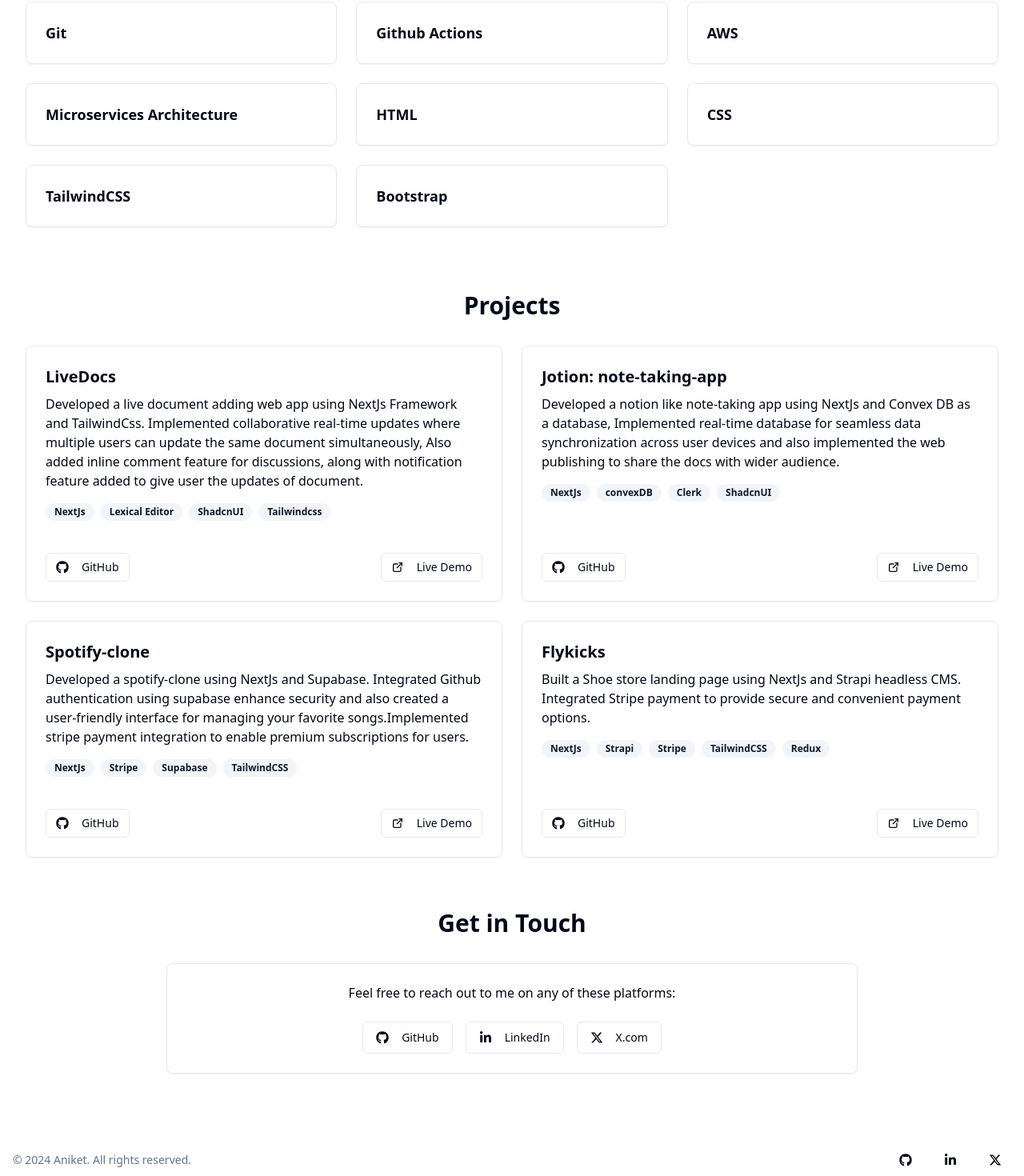
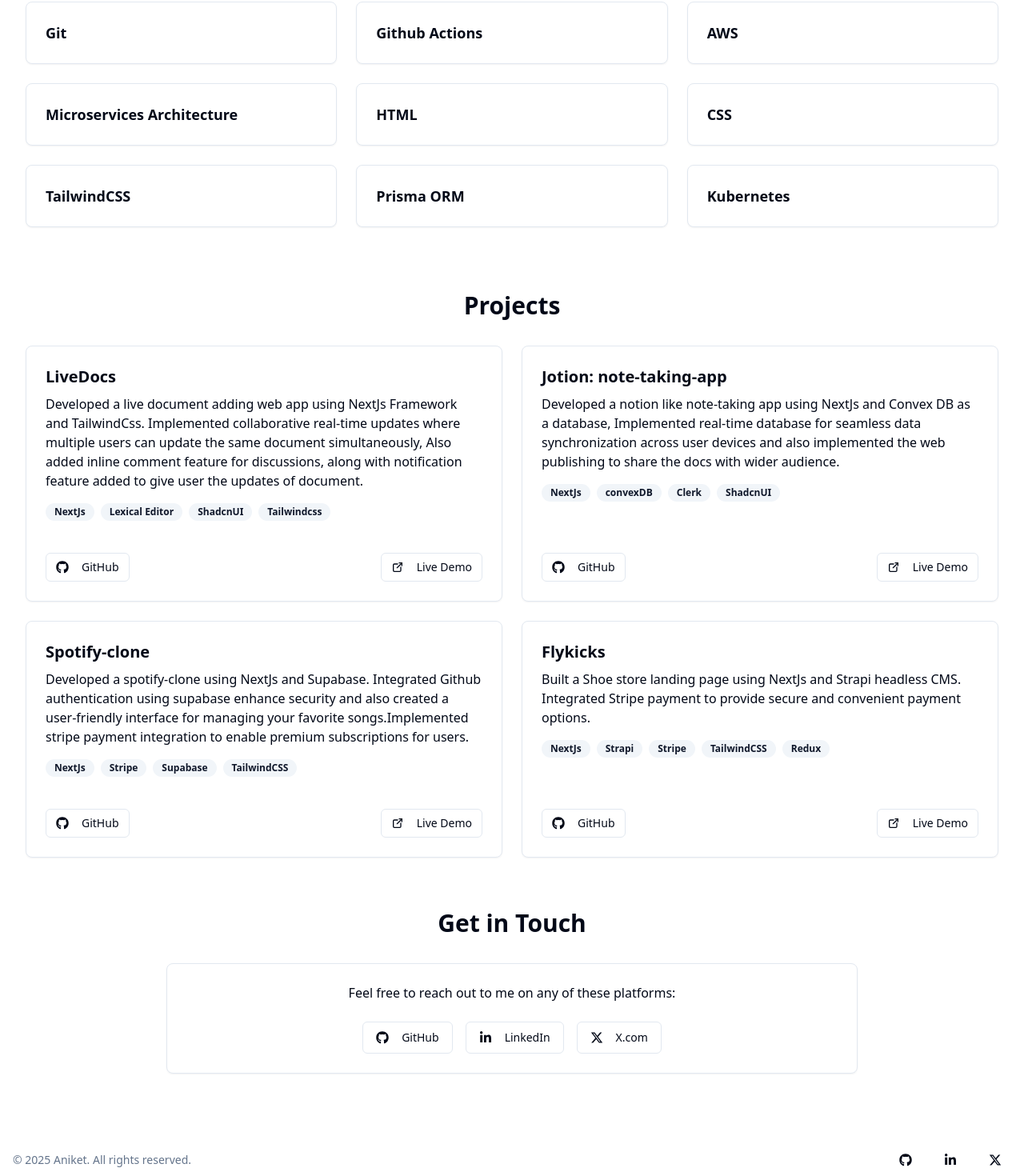
Before and after one commit to Anonymous1608/my-portfolio, a React (Vite) app: page / in a window 1280 px wide. Shown: the part 3024-4494 px from the top of the page at 80% size. Built offline with nearby package versions, Linux system fonts and the light colour scheme.

Commit message:
minor changes

```diff
--- a/src/cms/data.js
+++ b/src/cms/data.js
@@ -104,7 +104,11 @@
       level: "Intermediate",
     },
     {
-      name: "Bootstrap",
+      name: "Prisma ORM",
+      level: "Intermediate",
+    },
+    {
+      name: "Kubernetes",
       level: "Intermediate",
     },
   ],
--- a/src/components/Footer.jsx
+++ b/src/components/Footer.jsx
@@ -7,7 +7,7 @@
     <footer className="bg-background/80 backdrop-blur-sm py-6">
       <div className="container mx-auto px-4 flex flex-col md:flex-row justify-between items-center">
         <p className="text-sm text-muted-foreground mb-4 md:mb-0">
-          © 2024 Aniket. All rights reserved.
+          © 2025 Aniket. All rights reserved.
         </p>
         <div className="flex space-x-4">
           <Button
```
